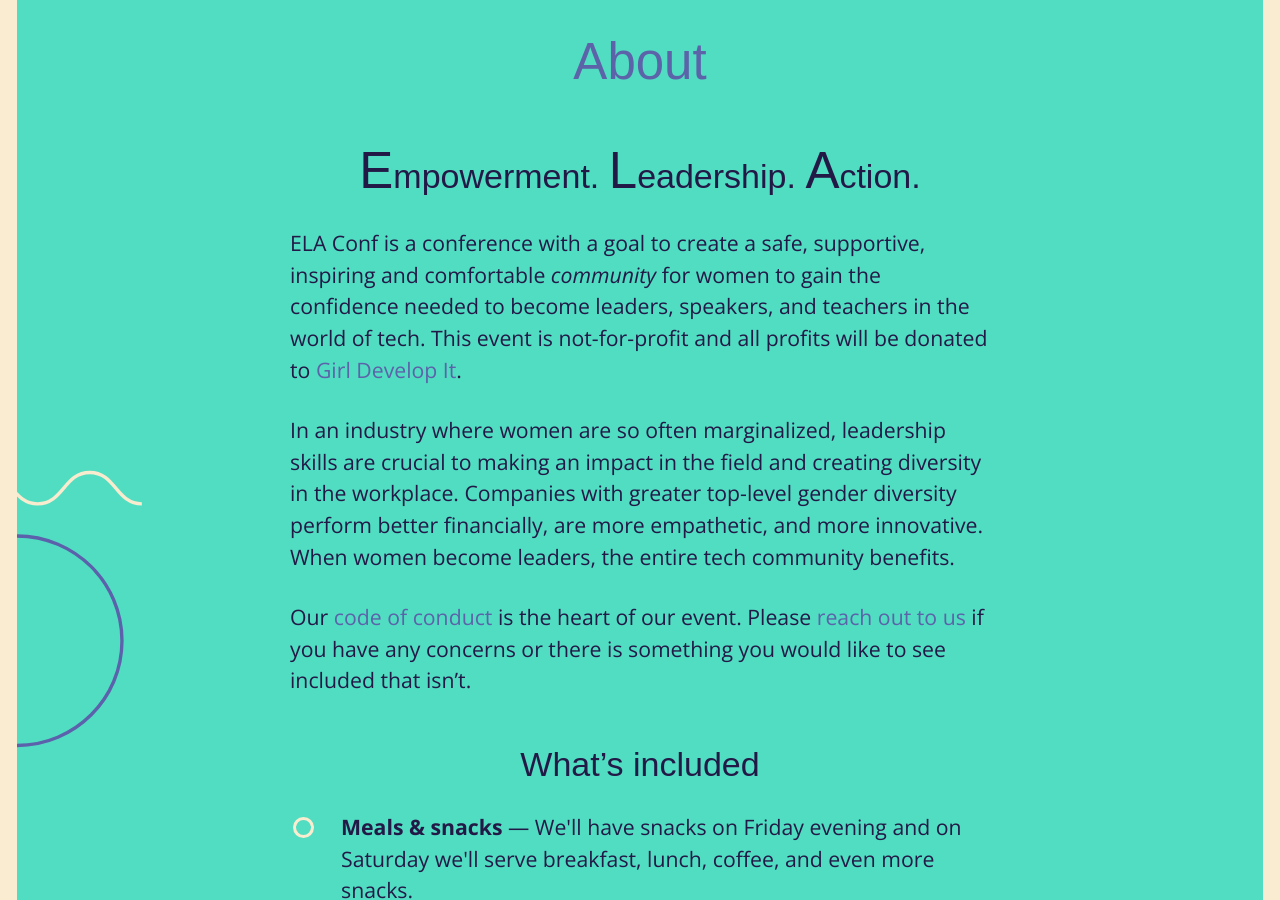
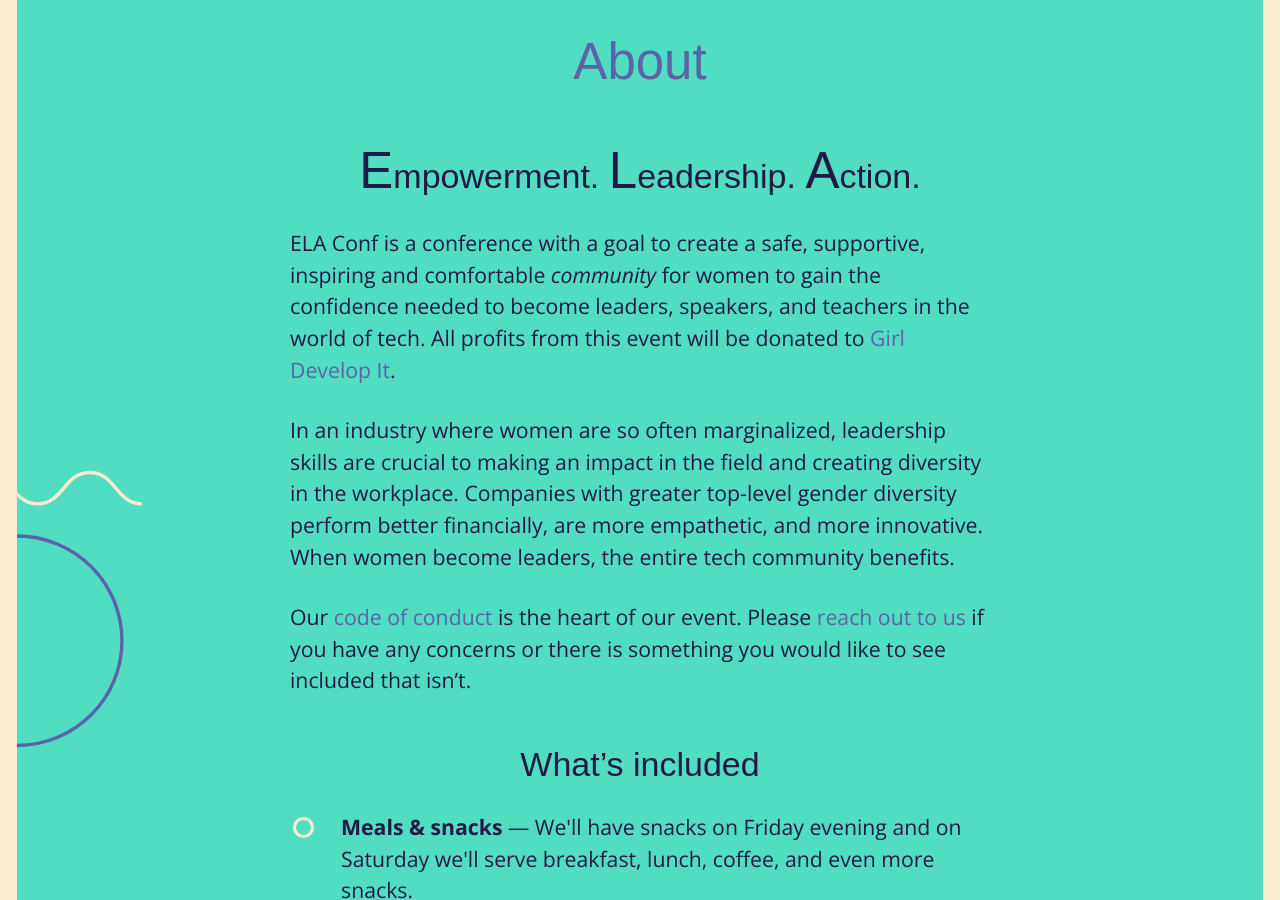
Before and after one commit to elaconf/elaconf.github.io, a Jekyll site: the page built from index.html, in a window 1280 px wide and 900 px high, scrolled down 699 px. Built offline with Jekyll 4.4.1, drawn with Linux system fonts in a browser that asks for light colours; some web fonts are replaced; a script that is not in the unit is left out.

Commit message:
minor wording update in the intro

```diff
--- a/index.html
+++ b/index.html
@@ -15,7 +15,7 @@ layout: default
   <h1>About</h1>
   <h2><span class="about-stand-for">E</span>mpowerment. <span class="about-stand-for">L</span>eadership. <span class="about-stand-for">A</span>ction.</h2>
 
-  <p>ELA Conf is a conference with a goal to create a safe, supportive, inspiring and comfortable <em>community</em> for women to gain the confidence needed to become leaders, speakers, and teachers in the world of tech. This event is not-for-profit and all profits will be donated to <a href="https://www.girldevelopit.com/">Girl Develop It</a>.</p>
+  <p>ELA Conf is a conference with a goal to create a safe, supportive, inspiring and comfortable <em>community</em> for women to gain the confidence needed to become leaders, speakers, and teachers in the world of tech. All profits from this event will be donated to <a href="https://www.girldevelopit.com/">Girl Develop It</a>.</p>
   <p>In an industry where women are so often marginalized, leadership skills are crucial to making an impact in the field and creating diversity in the workplace. Companies with greater top-level gender diversity perform better financially, are more empathetic, and more innovative. When women become leaders, the entire tech community benefits.
   </p>
   <p>Our <a href="code-of-conduct/">code of conduct</a> is the heart of our event. Please <a href="mailto:hello@elaconf.com">reach out to us</a> if you have any concerns or there is something you would like to see included that isn’t.</p>
```
